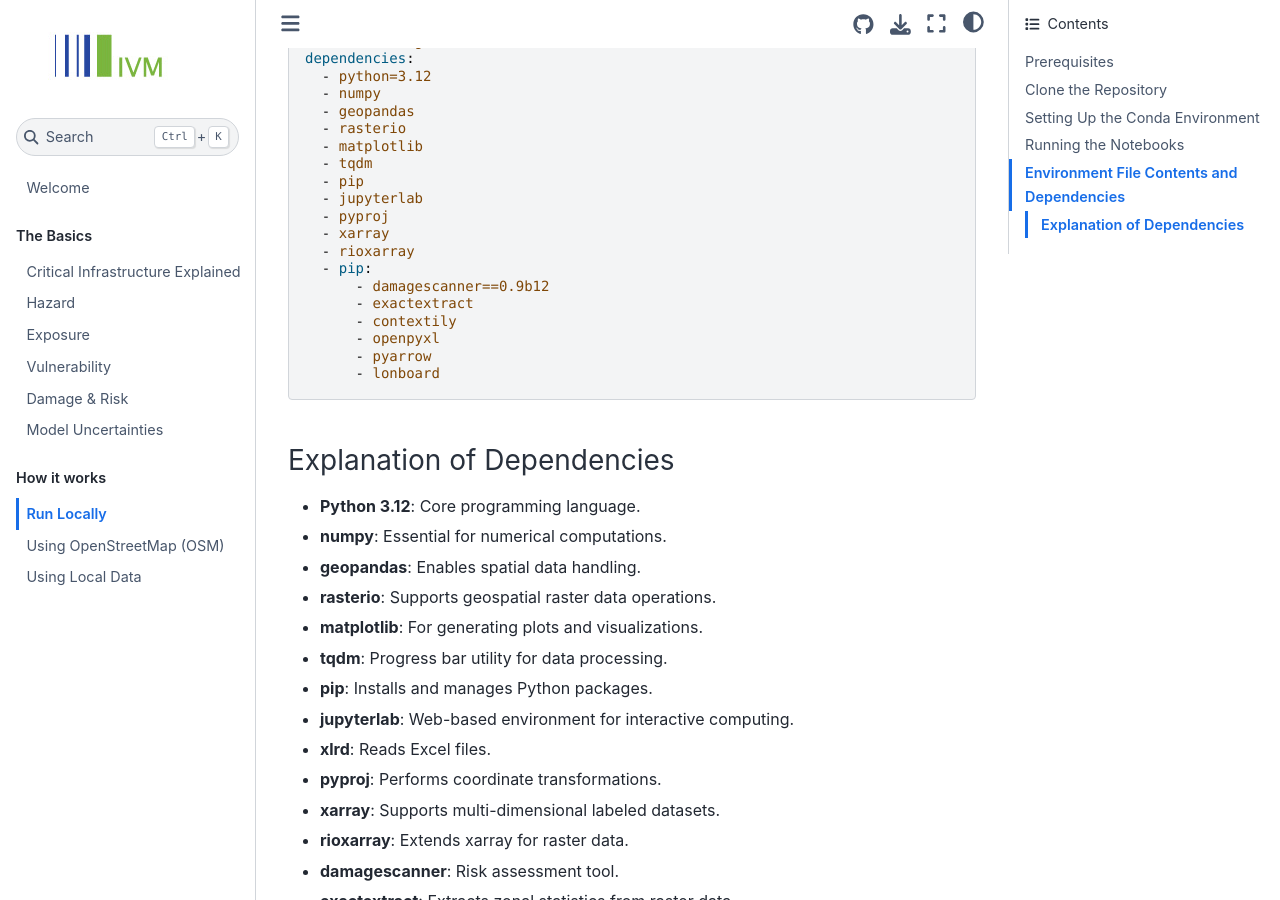
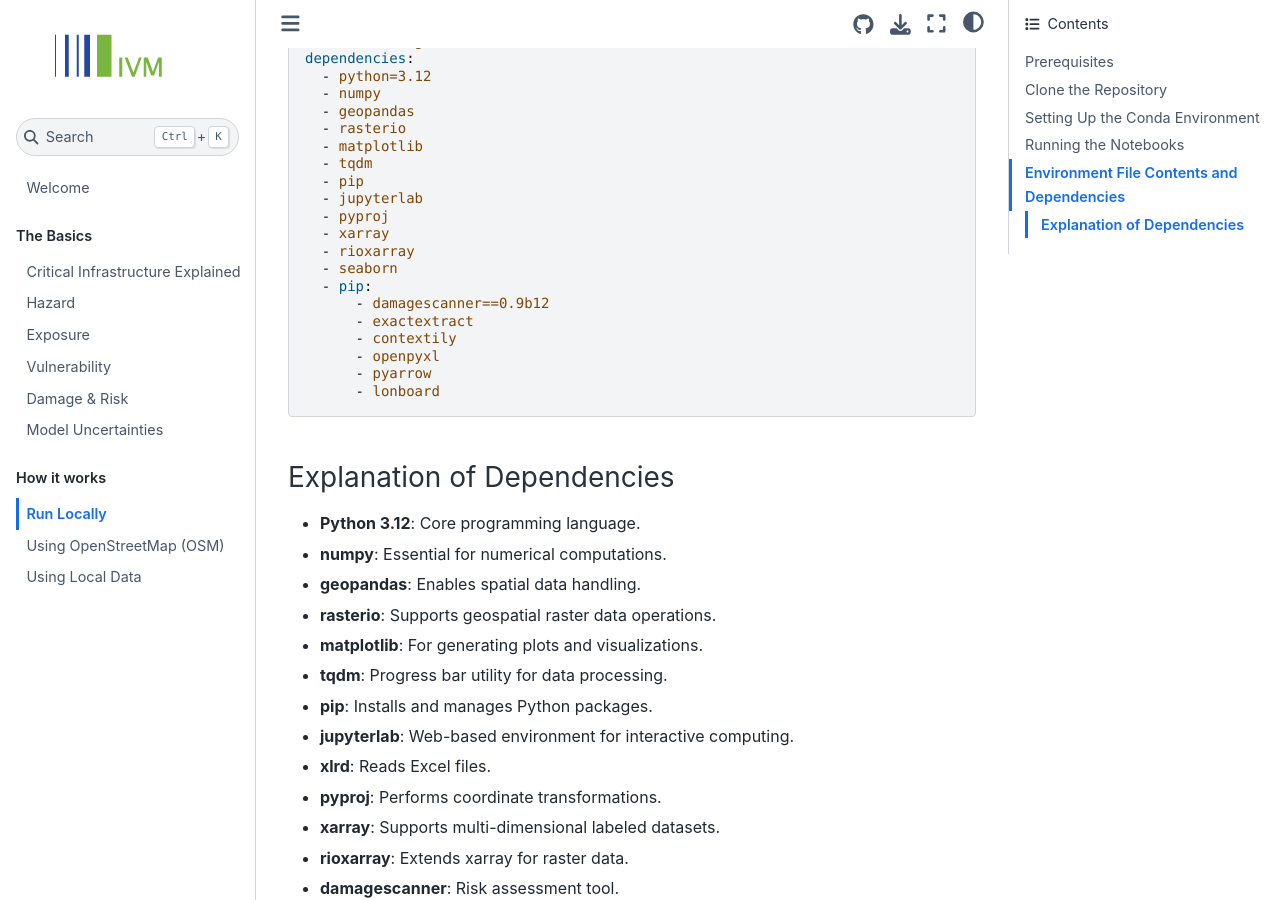
Before and after one commit to VU-IVM/GlobalInfraRisk, a Jupyter Book: the page built from howto/run_locally.md, in a window 1280 px wide and 900 px high, scrolled down 1376 px. Built offline with Jupyter Book 1.0.4 settings and Sphinx 7.4.7 and the Sphinx Book theme 1.1.4, drawn with Linux system fonts in a browser that asks for light colours; pages that are not in the unit, such as notebooks, are missing from menus.

Commit message:
fixed polygonize issue

```diff
--- a/environment.yml
+++ b/environment.yml
@@ -15,6 +15,7 @@ dependencies:
         - pyproj
         - xarray
         - rioxarray
+        - seaborn
         - pip:
             - damagescanner==0.9b12
             - exactextract
--- a/howto/run_locally.md
+++ b/howto/run_locally.md
@@ -56,6 +56,7 @@ dependencies:
   - pyproj
   - xarray
   - rioxarray
+  - seaborn
   - pip:
       - damagescanner==0.9b12
       - exactextract
```
Also changed, not shown: 12 other files.
